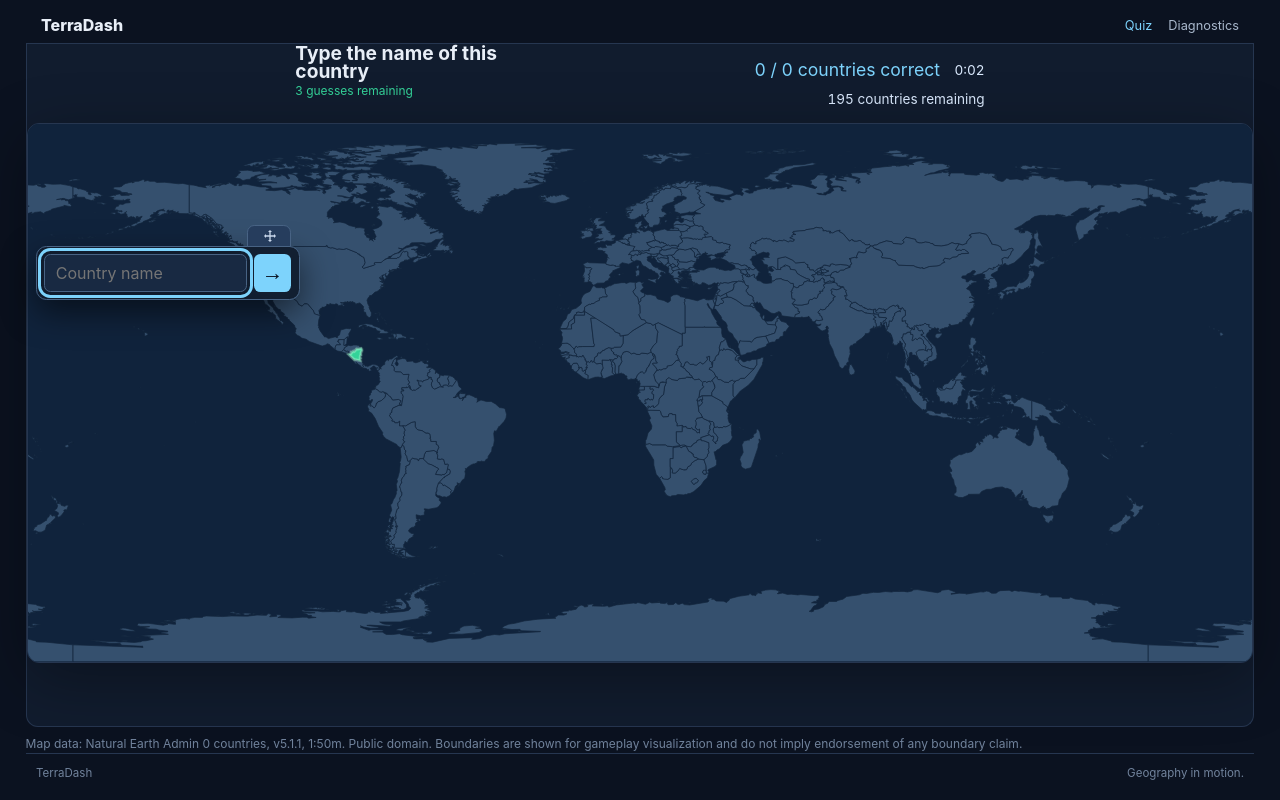
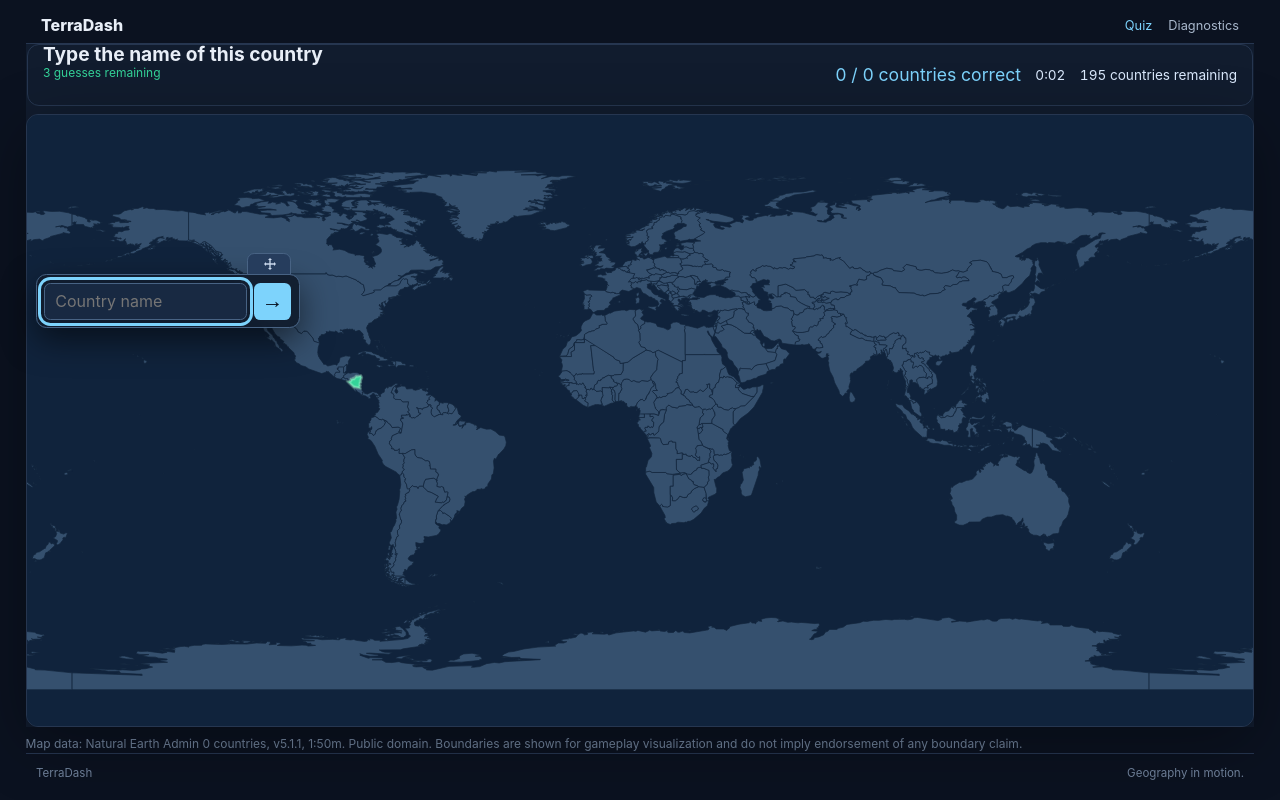
Before and after one commit to phaeax-a01/TerraDash, a React (Vite) app: page / in a window 1280 px wide. Both pictures are taken after a click on the button "Start quiz". Built offline with nearby package versions, Linux system fonts and the light colour scheme.

Commit message:
Repair viewport shell, quiz gutters, autocomplete scrolling, and submit icon (#37)
* fix: repair viewport shell and autocomplete presentation

* scope: retain deployed controls in shell repair

```diff
--- a/src/QuizPlayer.tsx
+++ b/src/QuizPlayer.tsx
@@ -63,7 +63,12 @@ export function QuizPlayer({
     [catalog, text],
   );
   const hasQuery = text.trim().length > 0;
-  const visibleSuggestions = hasQuery ? suggestions : [];
+  const exactMatch = suggestions.some(
+    (location) =>
+      location.name.trim().toLowerCase() === text.trim().toLowerCase(),
+  );
+  const dropdownOpen = hasQuery && !exactMatch;
+  const visibleSuggestions = dropdownOpen ? suggestions : [];
   const currentId =
     state.phase === 'active' ? state.order[state.currentIndex] : undefined;
   const currentLocation = catalog.find((location) => location.id === currentId);
@@ -413,7 +418,7 @@ export function QuizPlayer({
                     autoComplete="off"
                     aria-autocomplete="list"
                     aria-controls="answer-options"
-                    aria-expanded={hasQuery}
+                    aria-expanded={dropdownOpen}
                     aria-activedescendant={
                       visibleSuggestions[activeSuggestion]
                         ? `answer-option-${visibleSuggestions[activeSuggestion].id}`
@@ -426,7 +431,7 @@ export function QuizPlayer({
                     }}
                     onKeyDown={onKeyDown}
                   />
-                  {hasQuery && (
+                  {dropdownOpen && (
                     <ul
                       id="answer-options"
                       role="listbox"
--- a/src/styles.css
+++ b/src/styles.css
@@ -26,6 +26,7 @@ main {
   width: calc(100% - 2 * var(--page-gutter));
   max-width: none;
   margin-inline: auto;
+  height: 100dvh;
   min-height: 100dvh;
   padding-block: clamp(0.25rem, 0.6vw, 0.6rem);
   display: flex;
@@ -170,22 +171,28 @@ h2 {
 }
 .active-player {
   display: flex;
-  flex: 1 1 auto;
+  flex: 1 1 0;
   flex-direction: column;
   width: 100%;
   min-width: 0;
   min-height: 0;
   margin-inline: 0;
   padding: 0;
-  border-top: 0;
-  border-radius: 0 0 0.75rem 0.75rem;
+  border: 0;
+  border-radius: 0;
 }
 .active-player .quiz-header {
+  width: calc(100% - 2px);
+  max-width: none;
+  margin: 0 auto 0.5rem;
   padding-inline: var(--content-gutter);
+  border: 1px solid #263650;
+  border-radius: 0.75rem;
+  background: #111c2e;
 }
 .map-stage {
   position: relative;
-  flex: 1 1 auto;
+  flex: 1 1 0;
   width: 100%;
   min-width: 0;
   min-height: 0;
@@ -270,7 +277,7 @@ h2 {
 .answer-panel .feedback:not(:empty) {
   display: block;
 }
-.active-player > :not(.full-bleed-map):not(.map-stage) {
+.active-player > :not(.full-bleed-map):not(.map-stage):not(.quiz-header) {
   width: min(100%, 720px);
   margin-right: auto;
   margin-left: auto;
```
Also changed, not shown: scripts/validate-layout.mjs (+5 -2 lines), 1 other file (tests, documents, lock files or other folders).
